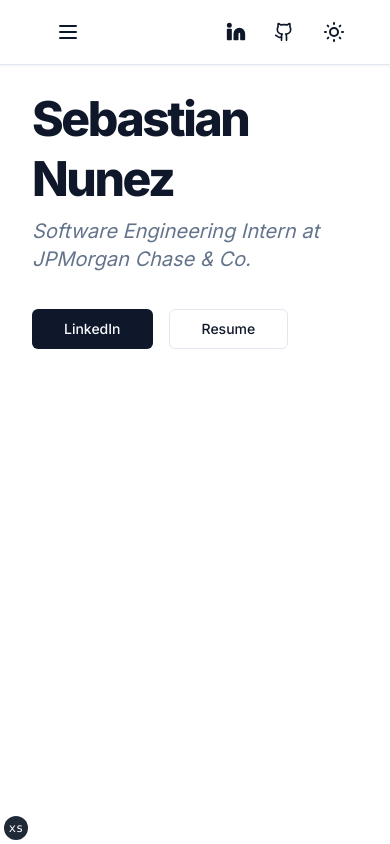
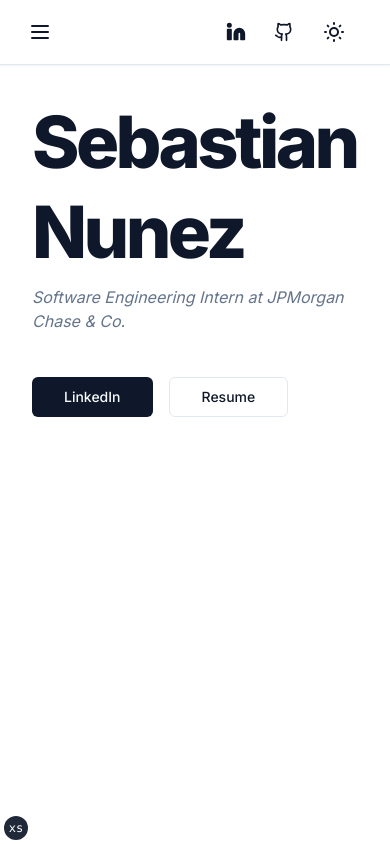
Before and after one commit to sebastian-nunez/portfolio-nextjs, a Next.js app: page / in a window 390 px wide. Built offline with nearby package versions, Linux system fonts and the light colour scheme.

Commit message:
landing page and nav are fully responsive

```diff
--- a/app/page.tsx
+++ b/app/page.tsx
@@ -7,19 +7,20 @@ import { buttonVariants } from "@/ui/button"
 
 export default function IndexPage() {
   return (
-    <section className="container grid items-center gap-6 pb-8 pt-6 md:py-14">
+    <section className="container grid items-center gap-6 pb-8 pt-8 md:py-14">
       <div className="flex max-w-[980px] flex-col items-start gap-2">
-        <h1 className="font-extrabold leading-tight tracking-tighter text-5xl sm:text-6xl md:text-8xl">
-          Sebastian Nunez
+        <h1 className="font-extrabold leading-tight tracking-tighter text-7xl md:text-9xl">
+          Sebastian <br className="lg:hidden" />
+          Nunez
         </h1>
 
-        <p className="italic max-w-[700px] text-xl text-muted-foreground">
+        <p className="italic max-w-[700px] text-muted-foreground text-base sm:text-md md:text-xl lg:text-2xl">
           {siteConfig.profile.currentRole} at{" "}
           {siteConfig.profile.currentCompany}
         </p>
       </div>
 
-      <div className="flex gap-4 mt-3">
+      <div className="flex gap-4 mt-5 lg:mt-3">
         <Link
           href={siteConfig.links.linkedin}
           target="_blank"
--- a/components/main-nav.tsx
+++ b/components/main-nav.tsx
@@ -29,7 +29,7 @@ export function MainNav({ items, children }: MainNavProps) {
 
       {/* Mobile Nav */}
       <button
-        className="flex items-center space-x-2 md:hidden"
+        className="flex items-center space-x-2 -ml-7 md:hidden"
         onClick={() => setShowMobileMenu((current) => !current)}
       >
         {showMobileMenu ? <Icons.close /> : <Icons.menu />}
--- a/components/mobile-nav.tsx
+++ b/components/mobile-nav.tsx
@@ -30,12 +30,11 @@ export function MobileNav({
         <nav className="grid gap-4 grid-flow-row auto-rows-max">
           {items.map((item, index) => (
             <Link
-              as="a"
               key={index}
               href={item.disabled ? "#" : item.href}
               className={cn(
                 buttonVariants({ variant: "outline", size: "lg" }),
-                "text-center rounded-md text-xl font-bold w-full py-8 drop-shadow-sm",
+                "text-center rounded-md text-xl font-bold w-full py-6 drop-shadow-sm",
                 item.disabled && "cursor-not-allowed opacity-60"
               )}
               onClick={() => setShowMobileMenu(false)}
```
